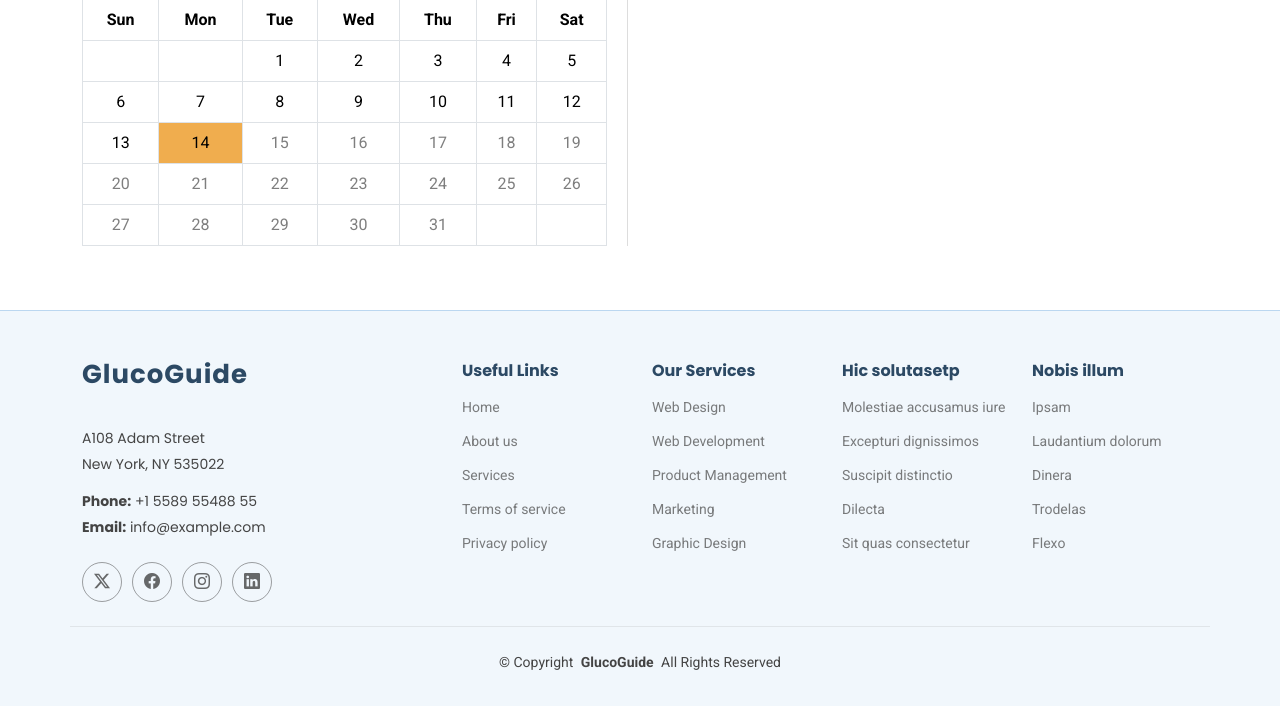
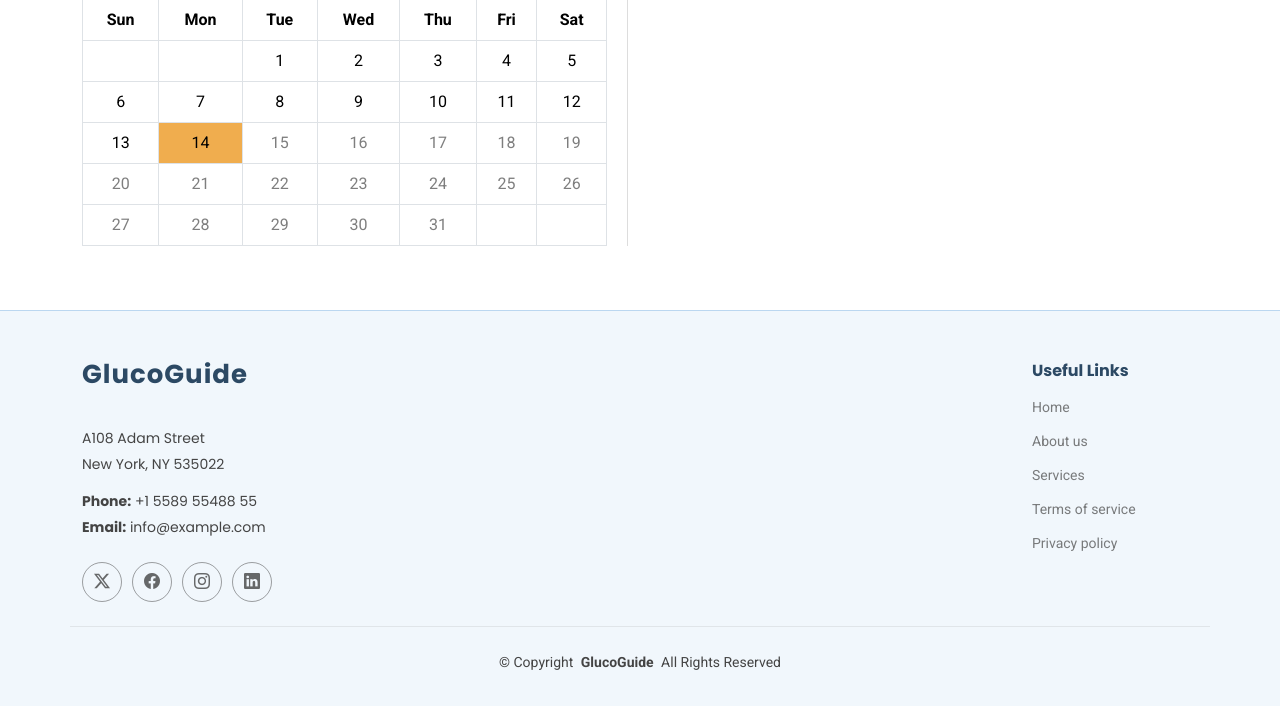
Before and after one commit to Glucoguideproject/GlucoGuide, a Django app: template templates/main/calendar.html in a window 1280 px wide. Shown: the part 206-912 px from the top of the page. Run offline with Django 3.2, Linux system fonts and the light colour scheme; the template is opened without the code that fills it, so the values that code supplies are empty; some libraries are stand-ins or nearby versions.

Commit message:
calender fixed

```diff
--- a/templates/base.html
+++ b/templates/base.html
@@ -100,7 +100,7 @@
 <footer id="footer" class="footer light-background">
 
     <div class="container footer-top">
-        <div class="row gy-4">
+        <div class="row gy-4 justify-content-between">
             <div class="col-lg-4 col-md-6 footer-about">
                 <a href="index.html" class="logo d-flex align-items-center">
                     <span class="sitename">GlucoGuide</span>
@@ -122,46 +122,15 @@
             <div class="col-lg-2 col-md-3 footer-links">
                 <h4>Useful Links</h4>
                 <ul>
-                    <li><a href="#">Home</a></li>
-                    <li><a href="#">About us</a></li>
+                    <li><a href="{% url 'main:index' %}">Home</a></li>
+                    <li><a href="{% url 'main:index' %}#about">About us</a></li>
                     <li><a href="#">Services</a></li>
                     <li><a href="#">Terms of service</a></li>
                     <li><a href="#">Privacy policy</a></li>
                 </ul>
             </div>
 
-            <div class="col-lg-2 col-md-3 footer-links">
-                <h4>Our Services</h4>
-                <ul>
-                    <li><a href="#">Web Design</a></li>
-                    <li><a href="#">Web Development</a></li>
-                    <li><a href="#">Product Management</a></li>
-                    <li><a href="#">Marketing</a></li>
-                    <li><a href="#">Graphic Design</a></li>
-                </ul>
-            </div>
 
-            <div class="col-lg-2 col-md-3 footer-links">
-                <h4>Hic solutasetp</h4>
-                <ul>
-                    <li><a href="#">Molestiae accusamus iure</a></li>
-                    <li><a href="#">Excepturi dignissimos</a></li>
-                    <li><a href="#">Suscipit distinctio</a></li>
-                    <li><a href="#">Dilecta</a></li>
-                    <li><a href="#">Sit quas consectetur</a></li>
-                </ul>
-            </div>
-
-            <div class="col-lg-2 col-md-3 footer-links">
-                <h4>Nobis illum</h4>
-                <ul>
-                    <li><a href="#">Ipsam</a></li>
-                    <li><a href="#">Laudantium dolorum</a></li>
-                    <li><a href="#">Dinera</a></li>
-                    <li><a href="#">Trodelas</a></li>
-                    <li><a href="#">Flexo</a></li>
-                </ul>
-            </div>
 
         </div>
     </div>
```
Also changed, not shown: predictor/views.py (+3 -4 lines), db.sqlite3.
